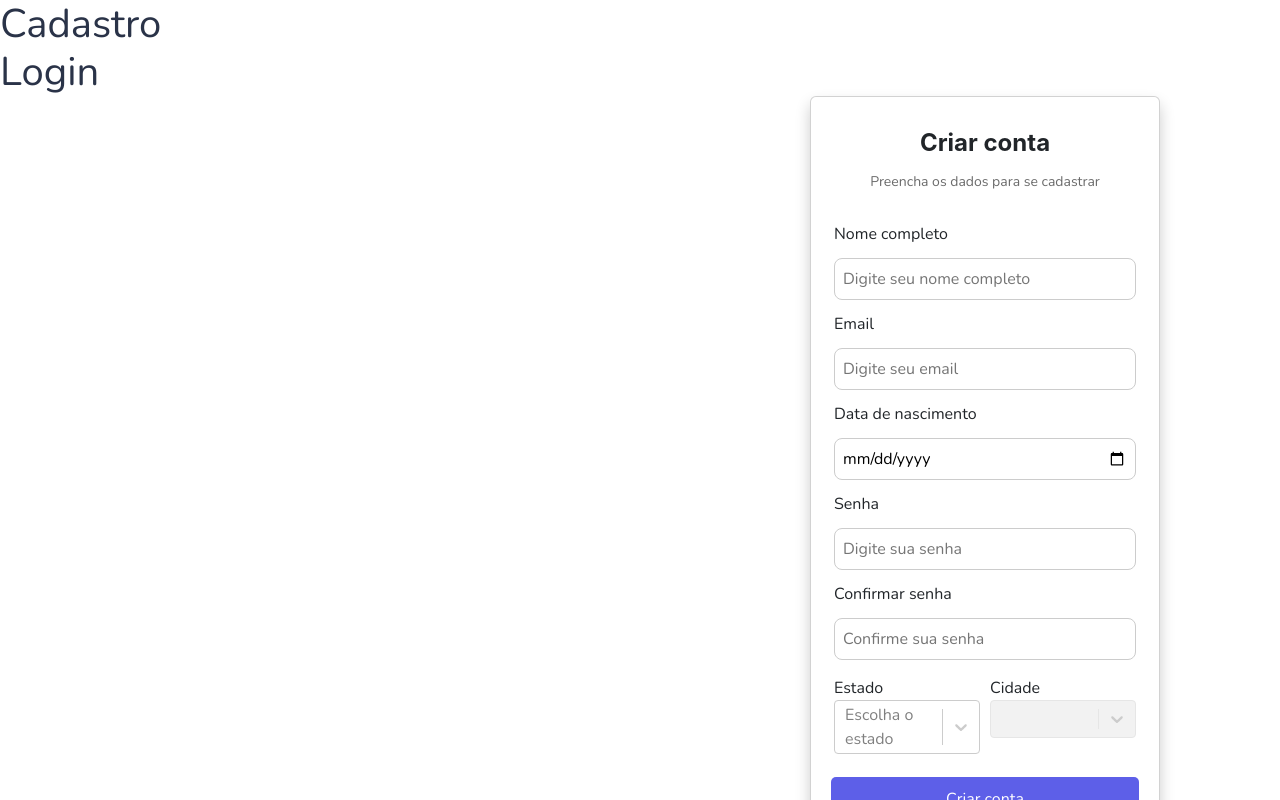
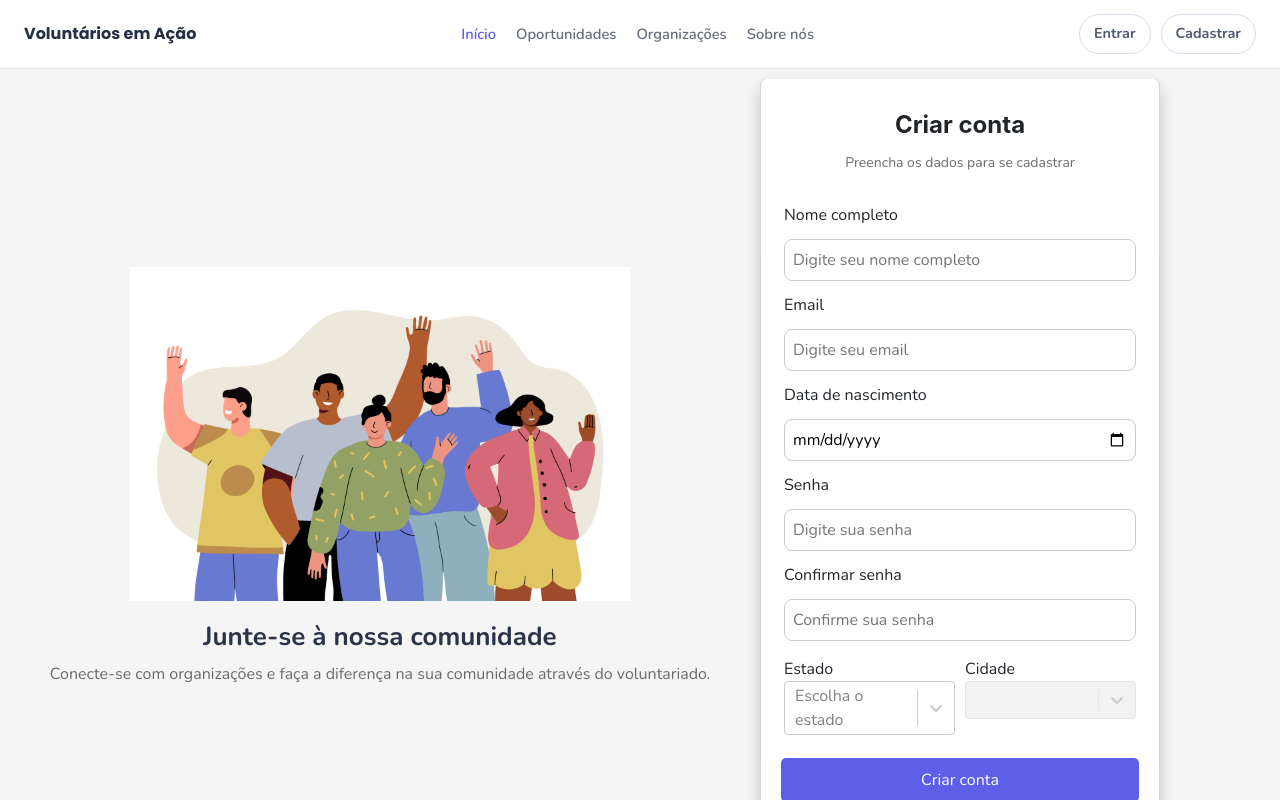
Before and after one commit to AnaPaulaJBraga/front-voluntariado-extensao, a React (Vite) app: page /inicio in a window 1280 px wide. Shown: the top 800 px of the page. Built offline with nearby package versions, Linux system fonts and the light colour scheme.

Commit message:
feat: alterações e adições na tela de cadastro

```diff
--- a/src/components/Header.jsx
+++ b/src/components/Header.jsx
@@ -1,9 +1,38 @@
-const Header = () => {
+import { NavLink } from "react-router-dom";
+import "./HomeHeader/HomeHeader.css";
+
+export default function Header() {
   return (
-    <header style={{ backgroundColor: "white"}}>
-        <h1>Login</h1>
+    <header className="app-header">
+      <div className="app-header__brand">Voluntários em Ação</div>
+
+      <nav className="app-header__nav">
+        <NavLink to="/inicio" className="app-header__link">
+          Início
+        </NavLink>
+
+        <NavLink to="/home" className="app-header__link">
+          Oportunidades
+        </NavLink>
+
+        <NavLink to="/organizacoes" className="app-header__link">
+          Organizações
+        </NavLink>
+
+        <NavLink to="/sobre" className="app-header__link">
+          Sobre nós
+        </NavLink>
+      </nav>
+
+      <div className="app-header__auth">
+        <NavLink to="/login" className="app-header__auth-link">
+          Entrar
+        </NavLink>
+
+        <NavLink to="/cadastro" className="app-header__auth-link">
+          Cadastrar
+        </NavLink>
+      </div>
     </header>
   );
-};
-
-export default Header;
+}
--- a/src/components/RegisterHeader/RegisterHeader.css
+++ b/src/components/RegisterHeader/RegisterHeader.css
@@ -1,23 +1,64 @@
+.layout {
+  display: flex;
+  height: 100%;
+}
+
+.lado-esquerdo {
+  width: 100%;
+  background: #f5f5f5;
+  display: flex;
+  flex-direction: column;
+  justify-content: center;
+  align-items: center;
+  padding: 40px;
+  text-align: center;
+}
+
+.lado-esquerdo img {
+  width: 100%;
+  max-width: 500px;
+  margin-bottom: 20px;
+}
+
+.lado-esquerdo h2 {
+  font-size: 26px;
+  font-weight: bolder;
+  margin-bottom: 10px;
+}
+
+.lado-esquerdo p {
+  font-size: 15x;
+  color: #6b6b6b;
+}
+
+.lado-direito {
+  width: 50%;
+  background: #f5f5f5;
+  display: flex;
+  flex-direction: column;
+}
+
 .container-central {
   display: flex;
   justify-content: flex-end;
   align-items: center;
-  min-height: 100vh;
+  min-height: 100%;
   padding-right: 120px;
+}
+
+.lado-direito .container-central .card {
+  border-top: none;
 }
 
 .card {
   padding: 20px;
+  margin-top: 10px;
   border-radius: 10px;
-  width: 350px;
+  width: 400px;
   box-shadow: 0 8px 15px rgba(0,0,0,0.2);
   background: white;
 }
 
-.background {
-  background: #ffffff;
-  min-height: 100vh;
-}
 
 .card-title h1 {
   text-align: center;
@@ -44,8 +85,8 @@
 }
 
 input {
-  border: 1px solid #ccc;   /* cinza */
-  border-radius: 8px;       /* arredondado */
+  border: 1px solid #ccc;
+  border-radius: 8px;
   padding: 8px;
   width: 100%;
 }
--- a/src/components/RegisterHeader/RegisterHeader.jsx
+++ b/src/components/RegisterHeader/RegisterHeader.jsx
@@ -1,14 +1,27 @@
 import Header from "../Header";
 import "./RegisterHeader.css";
 import CidadeEstado from "../CityState/CidadeEstado";
+import img from "../../assets/comunity.jpg";
 
 const Register = () => {
     return (
         <div>
-        <h1>Cadastro</h1>
 
-    <div className="background">
-        <Header />
+<Header />
+<div className="layout">
+    {/* ESQUERDA */}
+    <div className="lado-esquerdo">
+    <img src={img} alt="Comunidade" />
+
+    <h2>Junte-se à nossa comunidade</h2>
+    <p>
+        Conecte-se com organizações e faça a diferença na sua comunidade
+        através do voluntariado.
+    </p>
+        </div>
+
+    {/* DIREITA */}
+    <div className="lado-direito">
 
         <div className="container-central">
             <div className="card">
@@ -53,8 +66,9 @@ const Register = () => {
 
             </div>
         </div>
-        </div>
     </div>
+    </div>
+</div>
     );
 };
 
--- a/src/pages/Register.jsx
+++ b/src/pages/Register.jsx
@@ -4,7 +4,6 @@ const Register = () => {
   return (
     <div>
       <RegisterHeader />
-      <h1>Cadastro</h1>
     </div>
   );
 };
```
Also changed, not shown: src/assets/comunity.jpg (added).
